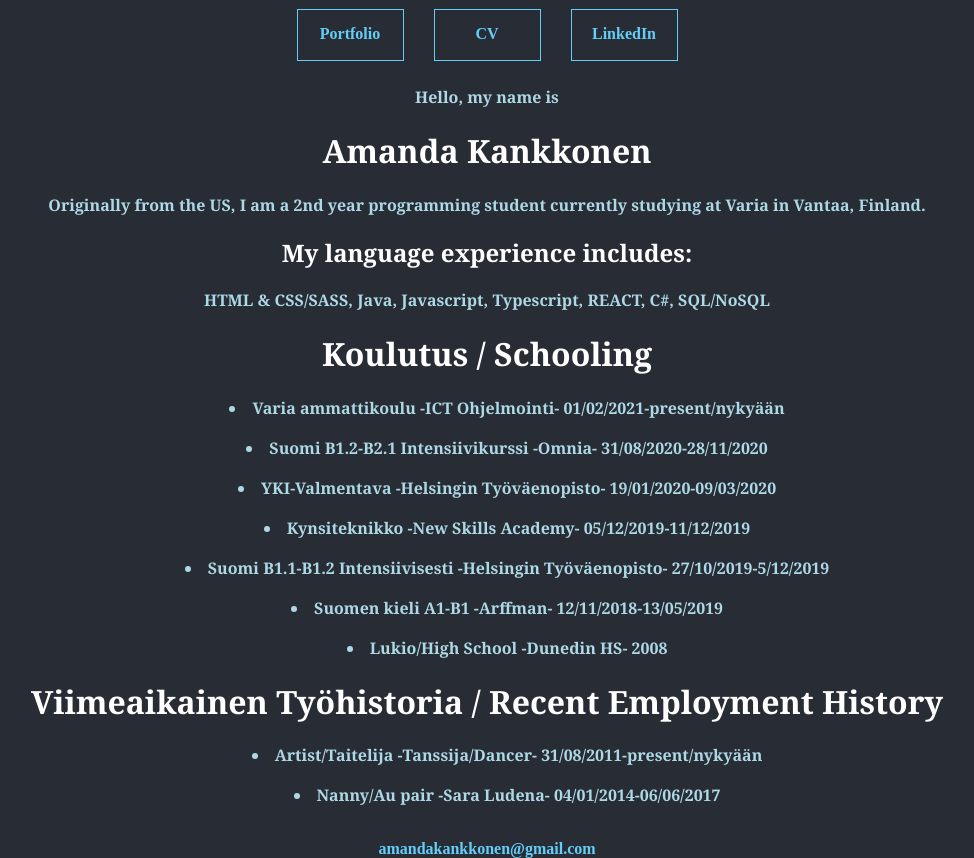
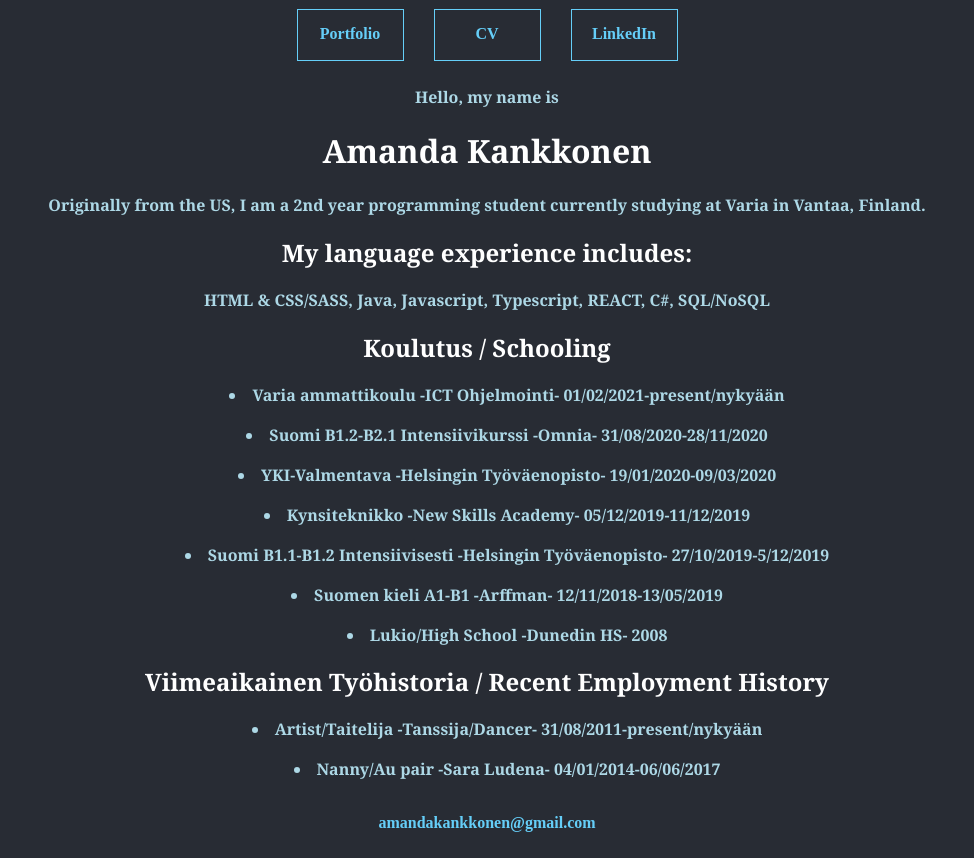
Before and after one commit to AmandaKankkonen/AmandaKankkonen.github.io, a React (Create React App) app: page /reactportfolio/cv in a window 1280 px wide. Shown: the whole page, without its empty margins (153-1127 px from the left). After the commit the page ends 832 px from the top, so only its background shows below. Built offline with nearby package versions, Linux system fonts and the light colour scheme.

Commit message:
Final updates

```diff
--- a/src/components/cv/cv.tsx
+++ b/src/components/cv/cv.tsx
@@ -8,7 +8,7 @@ type CVProps = {
 const CV: React.FC<CVProps> = () => {
   return (
     <div className={styles.container}>
-      <h1>Koulutus / Schooling</h1>
+      <h2>Koulutus / Schooling</h2>
       <ul><li>Varia ammattikoulu -ICT Ohjelmointi- 01/02/2021-present/nykyään</li><br/>
       <li>Suomi B1.2-B2.1 Intensiivikurssi -Omnia- 31/08/2020-28/11/2020</li><br/>
       <li>YKI-Valmentava -Helsingin Työväenopisto- 19/01/2020-09/03/2020</li><br/>
@@ -17,7 +17,7 @@ const CV: React.FC<CVProps> = () => {
       <li>Suomen kieli A1-B1 -Arffman- 12/11/2018-13/05/2019</li><br/>
      <li>Lukio/High School -Dunedin HS- 2008 </li></ul>
 
-<h1>Viimeaikainen Työhistoria / Recent Employment History</h1>
+<h2>Viimeaikainen Työhistoria / Recent Employment History</h2>
 <ul>
 <li>Artist/Taitelija -Tanssija/Dancer- 31/08/2011-present/nykyään</li><br/>
 <li>Nanny/Au pair -Sara Ludena- 04/01/2014-06/06/2017 </li></ul><br/>
```
